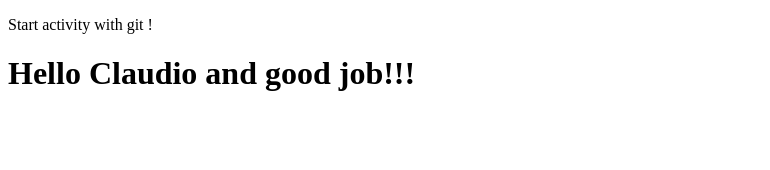
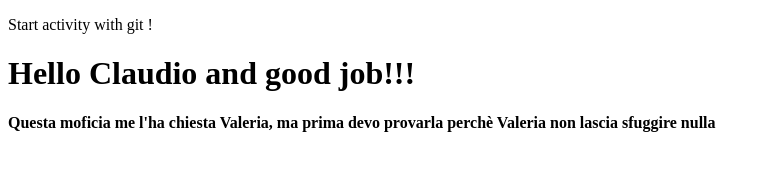
Before and after one commit to claudioorlandi/gitstart, a plain HTML site: page Index.html in a window 1280 px wide. Shown: the whole page, without its empty margins (0-770 px from the left). Drawn offline with Linux system fonts and the light colour scheme.

Commit message:
insert new file in new branch

```diff
--- a/Index.html
+++ b/Index.html
@@ -9,5 +9,10 @@
 <body>
     <p>Start activity with git !</p>
     <h1>Hello Claudio and good job!!!</h1>
+    <div>
+        <h4>
+            Questa moficia me l'ha chiesta Valeria, ma prima devo provarla perchè Valeria non lascia sfuggire nulla
+        </h4>
+    </div>
 </body>
 </html>
```
